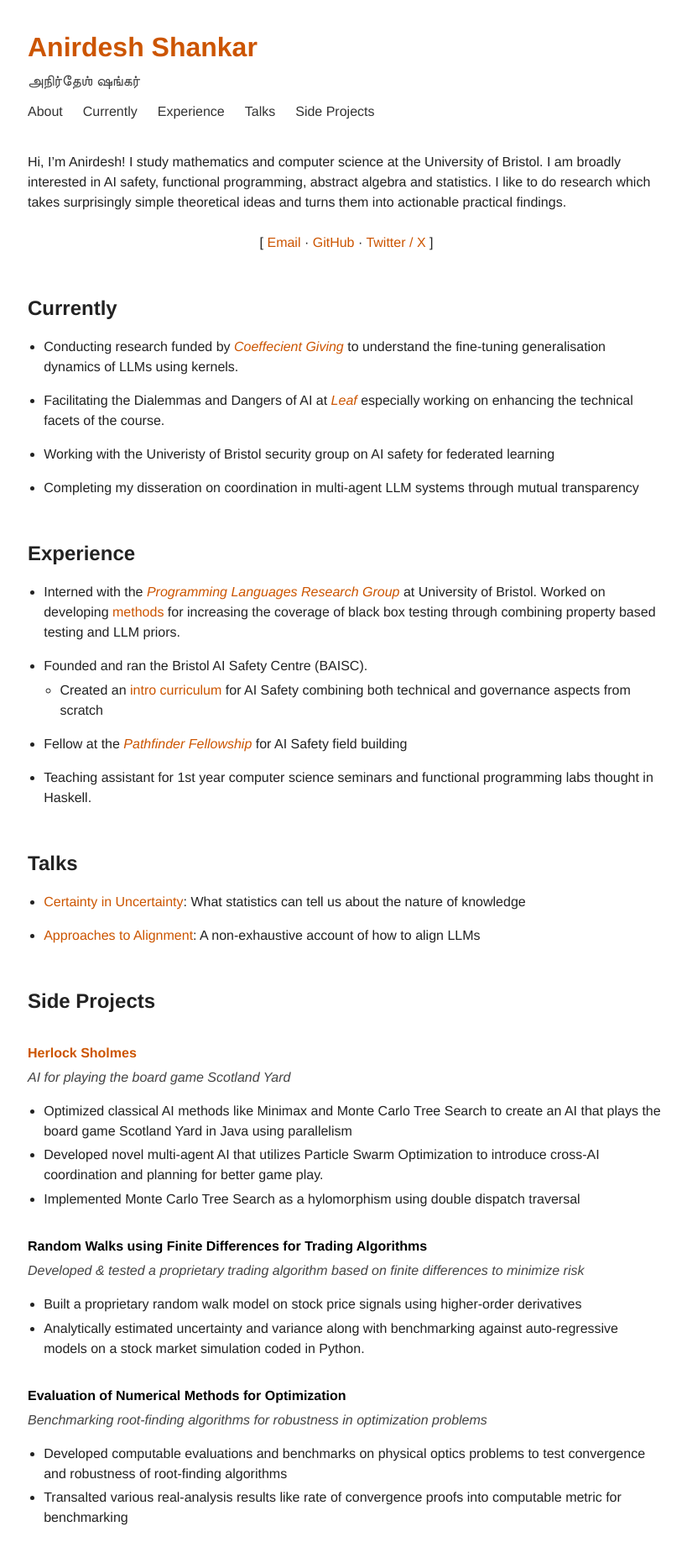
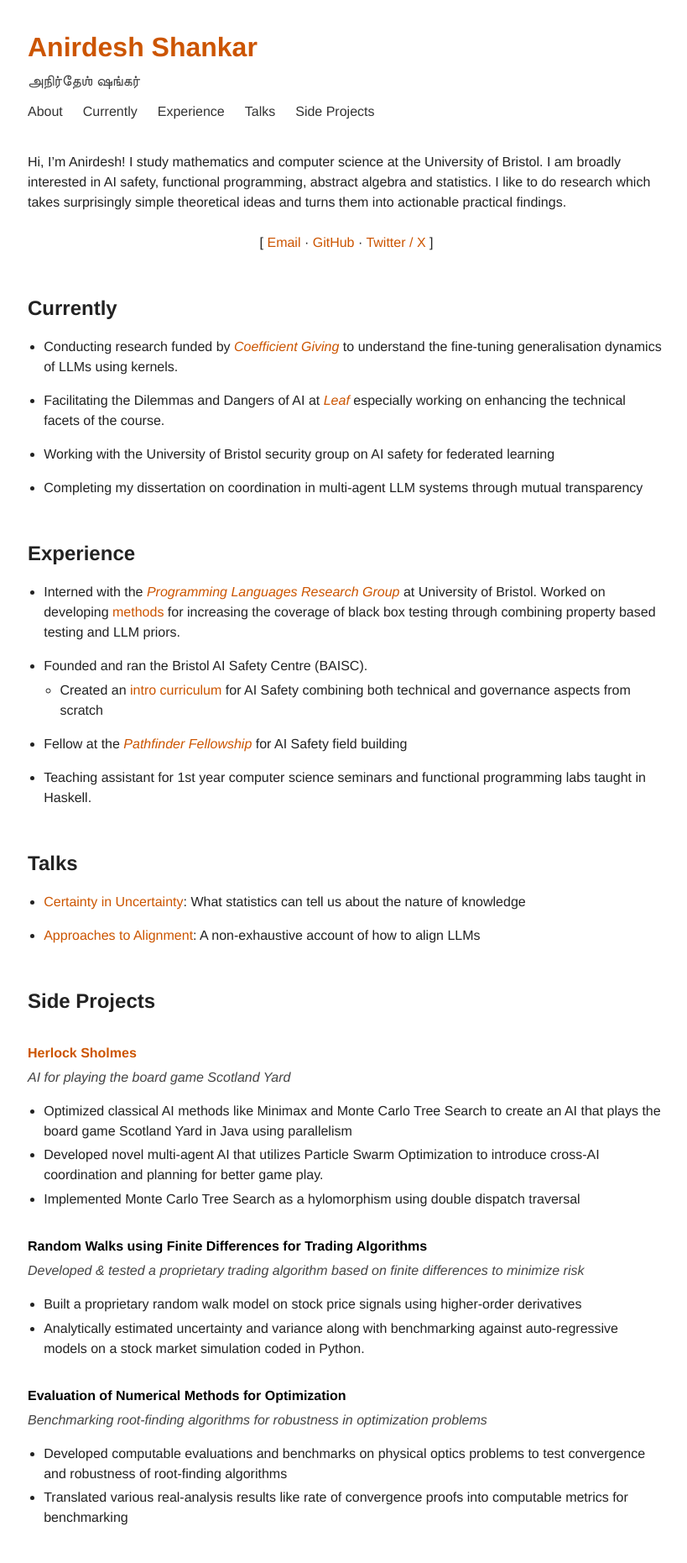
Before and after one commit to deshcrete/deshcrete.github.io, a Jekyll site: the page built from index.md, in a window 1280 px wide. Shown: the whole page at 84% size, without its empty margins (227-1046 px from the left). Built offline with Jekyll 4.4.1, drawn with Linux system fonts in a browser that asks for light colours; some web fonts are replaced.

Commit message:
Fix typos in index.md and fall back to plain Helvetica
Helvetica Neue only ships on Apple platforms, so ask for Helvetica
first and keep Arial behind it for everywhere else.

Co-Authored-By: Claude Opus 5 <noreply@anthropic.com>

```diff
--- a/assets/css/style.scss
+++ b/assets/css/style.scss
@@ -22,7 +22,7 @@ html { scroll-behavior: smooth; }
 $link: #cc5500;  /* burnt orange */
 
 body {
-    font-family: "Tamil Italic", "Helvetica Neue", Helvetica, Arial, sans-serif;
+    font-family: "Tamil Italic", Helvetica, Arial, sans-serif;
     font-size: 16px;
     line-height: 1.5;
     color: #222;
--- a/index.md
+++ b/index.md
@@ -26,13 +26,13 @@ Hi, I'm Anirdesh! I study mathematics and computer science at the University of
 
 ## Currently
 
-- Conducting research funded by [*Coeffecient Giving*](https://coefficientgiving.org/) to understand the fine-tuning generalisation dynamics of LLMs using kernels.
+- Conducting research funded by [*Coefficient Giving*](https://coefficientgiving.org/) to understand the fine-tuning generalisation dynamics of LLMs using kernels.
 
-- Facilitating the Dialemmas and Dangers of AI at [*Leaf*](https://leaf.courses/) especially working on enhancing the technical facets of the course.
+- Facilitating the Dilemmas and Dangers of AI at [*Leaf*](https://leaf.courses/) especially working on enhancing the technical facets of the course.
 
-- Working with the Univeristy of Bristol security group on AI safety for federated learning
+- Working with the University of Bristol security group on AI safety for federated learning
 
-- Completing my disseration on coordination in multi-agent LLM systems through mutual transparency
+- Completing my dissertation on coordination in multi-agent LLM systems through mutual transparency
 
 ## Experience
 
@@ -43,7 +43,7 @@ Hi, I'm Anirdesh! I study mathematics and computer science at the University of
 
 - Fellow at the [*Pathfinder Fellowship*](https://pathfinder.kairos-project.org/) for AI Safety field building
 
-- Teaching assistant for 1st year computer science seminars and functional programming labs thought in Haskell.
+- Teaching assistant for 1st year computer science seminars and functional programming labs taught in Haskell.
 
 ## Talks
 
@@ -71,4 +71,4 @@ Hi, I'm Anirdesh! I study mathematics and computer science at the University of
 *Benchmarking root-finding algorithms for robustness in optimization problems*
 
 - Developed computable evaluations and benchmarks on physical optics problems to test convergence and robustness of root-finding algorithms
-- Transalted various real-analysis results like rate of convergence proofs into computable metric for benchmarking
+- Translated various real-analysis results like rate of convergence proofs into computable metrics for benchmarking
```
